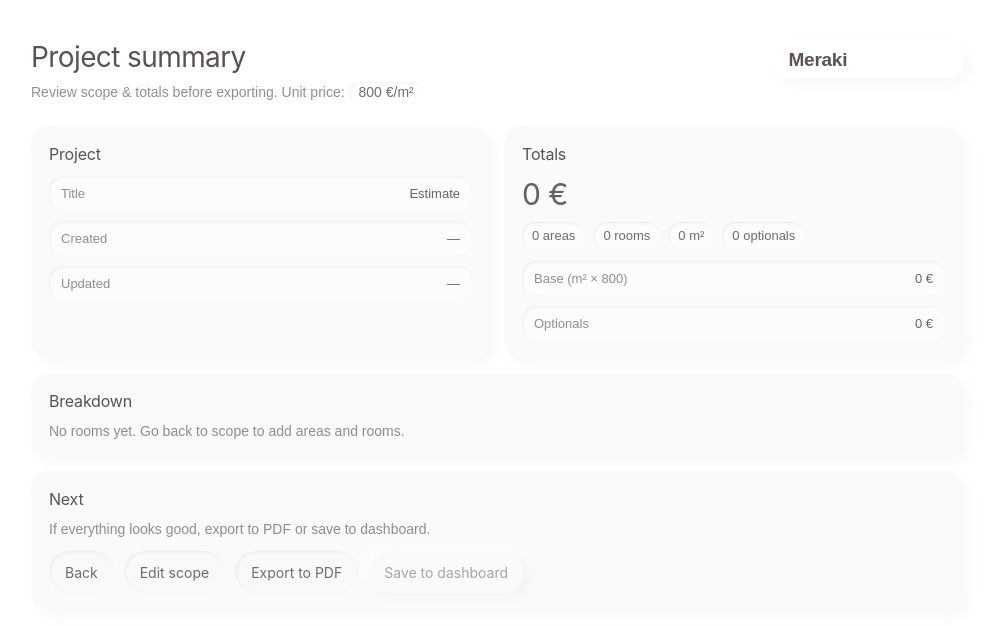
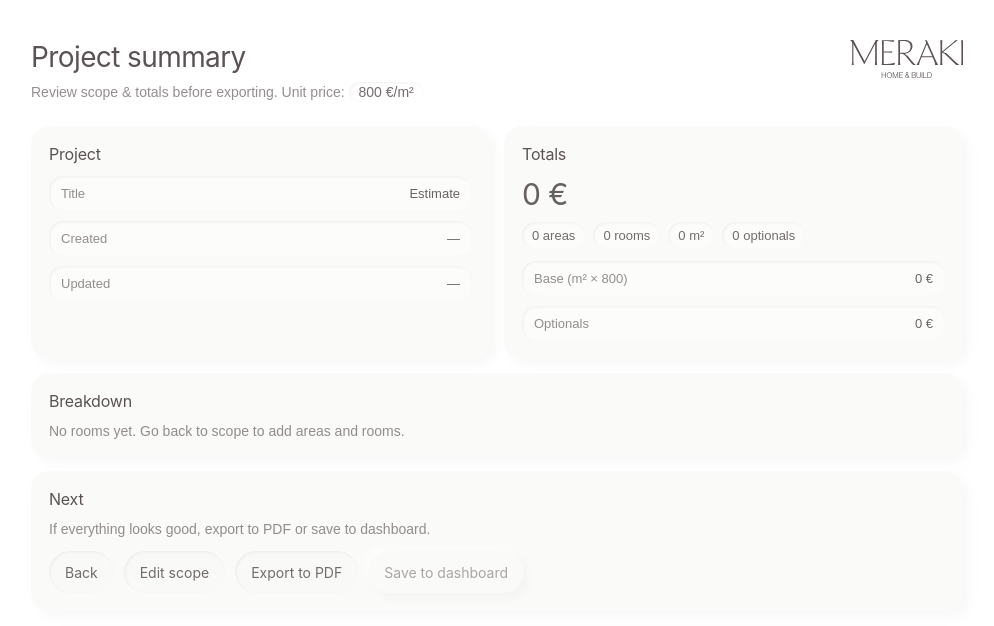
Before and after one commit to manager-estimator/meraki-estimator, a Next.js app: page /project-summary in a window 1280 px wide. Shown: the top 626 px of the page, without its empty margins (143-1137 px from the left). Built offline with nearby package versions, Linux system fonts and the light colour scheme; a web font is replaced by a local one.

Commit message:
Use Meraki logo in project summary header

```diff
--- /dev/null
+++ b/app/components/MerakiLogo.tsx
@@ -0,0 +1,44 @@
+import React from "react";
+
+export default function MerakiLogo({
+  className,
+  title = "Meraki Home & Build",
+}: {
+  className?: string;
+  title?: string;
+}) {
+  return (
+    <svg
+            className={className}
+            width="370"
+            height="124"
+            viewBox="0 0 370 124"
+            fill="none"
+            xmlns="http://www.w3.org/2000/svg"
+           role="img" aria-label={title}>
+            <g clipPath="url(#clip0_1_11)">
+              <path d="M252.632 123.663V105.461H259.184C264.261 105.461 267.08 108.975 267.08 114.6C267.08 120.226 264.212 123.663 259.134 123.663H252.636H252.632ZM254.487 107.092V122.036H259.134C263.679 122.036 265.153 118.626 265.153 114.605C265.153 110.584 263.733 107.097 259.184 107.097H254.487V107.092Z" fill="#5A5253"/>
+              <path d="M239.003 105.466H240.859V122.036H250.633V123.667H239.003V105.466Z" fill="#5A5253"/>
+              <path d="M233.948 105.466H235.803V123.667H233.948V105.466Z" fill="#5A5253"/>
+              <path d="M230.874 117.53C230.874 121.398 228.79 123.995 224.044 123.995C219.298 123.995 217.214 121.398 217.214 117.53V105.466H219.069V117.53C219.069 120.787 220.696 122.364 224.044 122.364C227.391 122.364 229.023 120.787 229.023 117.53V105.466H230.878V117.53H230.874Z" fill="#5A5253"/>
+              <path d="M201.577 123.663V105.461H208.815C212.396 105.461 214.552 107.191 214.552 110.044C214.552 112.21 213.31 113.329 211.683 113.89V113.94C213.691 114.322 215.287 115.822 215.287 118.446C215.287 121.884 212.898 123.663 209.295 123.663H201.577ZM203.433 113.279H209.169C211.657 113.279 212.625 112.03 212.625 110.224C212.625 108.418 211.509 107.092 209.169 107.092H203.433V113.279ZM203.433 122.036H209.349C212.244 122.036 213.36 120.558 213.36 118.446C213.36 116.335 211.961 114.906 209.806 114.906H203.433V122.032V122.036Z" fill="#5A5253"/>
+              <path d="M191.404 115.036H193.08C192.879 116.766 192.345 118.676 191.404 120.28L194.098 123.663H192.117L190.468 121.601C189.222 123.025 187.496 123.995 185.188 123.995C181.814 123.995 179.779 121.933 179.779 119.183C179.779 116.434 182.015 114.807 184.072 113.634C182.826 112.057 181.912 110.759 181.912 109.101C181.912 107.142 183.234 105.129 185.977 105.129C188.72 105.129 190.091 106.989 190.091 109.123C190.091 111.258 188.617 112.484 186.309 113.886L190.297 118.9C190.88 117.728 191.238 116.38 191.413 115.032L191.404 115.036ZM183.584 109.105C183.584 110.377 184.422 111.55 185.462 112.848C187.29 111.806 188.406 110.813 188.406 109.236C188.406 107.784 187.492 106.688 185.968 106.688C184.444 106.688 183.579 107.861 183.579 109.105H183.584ZM181.451 119.058C181.451 121.016 182.898 122.369 185.211 122.369C187.039 122.369 188.411 121.556 189.423 120.307L184.928 114.708C183.073 115.827 181.451 116.973 181.451 119.062V119.058Z" fill="#5A5253"/>
+              <path d="M162.121 113.356H171.439V114.987H162.121V122.036H172.864V123.667H160.271V105.466H172.586V107.097H162.126V113.36L162.121 113.356Z" fill="#5A5253"/>
+              <path d="M139.646 123.663V105.461H142.187L148.332 121.169H148.381L154.525 105.461H157.066V123.663H155.238V108.085H155.188L149.197 123.663H147.52L141.555 108.085H141.506V123.663H139.651H139.646Z" fill="#5A5253"/>
+              <path d="M128.51 123.995C123.28 123.995 119.802 120.024 119.802 114.551C119.802 109.078 123.28 105.133 128.51 105.133C133.74 105.133 137.244 109.078 137.244 114.551C137.244 120.024 133.74 123.995 128.51 123.995ZM128.51 122.369C133.005 122.369 135.313 118.855 135.313 114.555C135.313 110.256 133 106.764 128.51 106.764C124.019 106.764 121.729 110.251 121.729 114.555C121.729 118.86 124.041 122.369 128.51 122.369Z" fill="#5A5253"/>
+              <path d="M103.453 105.466H105.308V113.333H115.567V105.466H117.422V123.667H115.567V114.96H105.308V123.667H103.453V105.466Z" fill="#5A5253"/>
+              <path d="M5.70954 80.9023C7.16606 74.8681 7.2781 70.2761 7.2781 62.4537V10.8327C7.2781 7.03604 4.81323 3.12257 0 0.777182V0.332367H10.6348L47.6976 69.382L84.1956 0.332367H93.3784V0.777182C87.5568 3.34722 87.4448 6.47441 87.4448 14.4092V65.8055C87.3013 70.8557 87.6375 75.9105 88.4531 80.9023L88.229 81.3381H81.175L80.9509 80.9023C81.8652 75.9239 82.2416 70.8647 82.0713 65.8055V12.2885L46.9133 79.0062H46.4651L11.083 12.8456V62.4537C11.083 70.2761 11.083 75.0927 12.4274 81.1134L12.2034 81.3381H5.93362L5.70954 80.9023Z" fill="#5A5253"/>
+              <path d="M103.637 80.9023C104.448 75.9149 104.789 70.8602 104.645 65.8055V15.9728C104.789 10.9226 104.452 5.87234 103.637 0.889517L103.861 0.444702H144.953V0.889517L141.591 6.36658C131.96 4.13352 124.575 3.35172 110.019 3.35172V37.6519C120.205 37.6519 132.189 37.0947 138.235 36.5331L138.571 36.8701L136.106 41.8978C127.447 40.8824 118.735 40.3972 110.019 40.4466V78.5479C129.164 78.5479 135.994 77.8874 146.521 74.6389L146.857 74.9759L144.271 81.3875H103.852L103.641 80.9068L103.637 80.9023Z" fill="#5A5253"/>
+              <path d="M156.708 80.9023C157.519 75.915 157.86 70.8602 157.716 65.8055V15.9728C157.86 10.9226 157.523 5.87233 156.708 0.889508L156.932 0.444693C163.538 0.444693 170.368 -0.00012207 176.973 -0.00012207C191.642 -0.00012207 203.845 5.80943 203.845 19.9986C203.845 33.4059 192.762 43.3491 178.766 44.9127C182.235 48.8217 184.588 50.6099 188.061 51.2794L198.588 64.1296C204.858 72.0734 211.8 78.777 214.825 80.7765L214.601 81.3336H210.796C205.647 81.3336 203.854 79.779 201.277 76.5395L184.148 55.5209C175.974 45.2407 170.825 44.9082 164.331 44.9082H163.098V65.801C162.955 70.8513 163.291 75.906 164.107 80.8978L163.883 81.3336H156.941L156.717 80.8978L156.708 80.9023ZM197.799 21.8947C197.799 9.93857 189.401 3.23489 173.953 3.23489C170.314 3.22142 166.679 3.52245 163.094 4.12902V41.2239C166.661 41.6597 170.251 41.8844 173.841 41.8933C188.957 41.8933 197.799 34.4528 197.799 21.8947Z" fill="#5A5253"/>
+              <path d="M217.424 80.9023C220.673 75.7038 223.483 70.2447 225.823 64.5789L246.537 14.3014C247.321 12.2885 248.441 9.38592 248.441 8.15482C248.441 5.92176 245.752 2.67776 243.74 0.894003V0.449188H250.794L278.674 63.3523C281.224 69.373 284.142 75.2365 287.409 80.9068V81.3875H277.666C277.666 76.818 277.218 73.3449 273.637 65.1855L269.72 56.4689H233.329L229.749 65.1855C226.051 74.2345 225.72 77.9323 225.608 81.3875H217.433V80.9068L217.424 80.9023ZM268.371 53.2923L250.794 13.852L234.557 53.2923H268.371Z" fill="#5A5253"/>
+              <path d="M316.458 52.5105C307.948 44.2432 304.815 42.0057 300.67 42.0057V65.8055C300.526 70.8557 300.863 75.9104 301.678 80.9023L301.454 81.3381H294.512L294.288 80.9023C295.104 75.9149 295.44 70.8602 295.296 65.8055V15.9728C295.44 10.9405 295.108 5.90378 294.301 0.934439L294.526 0.489624H301.468L301.692 0.934439C300.876 5.91726 300.54 10.972 300.683 16.0177V37.4722L330.58 13.0028C337.298 7.52579 340.543 4.17395 343.119 0.489624H351.966V0.934439C345.584 5.29273 340.771 9.08938 333.941 14.6788L303.82 39.3727C307.034 41.5249 310.722 42.8638 314.567 43.2817L325.986 54.2313C346.028 73.4482 351.177 77.9278 356.107 80.7225L356.555 81.383H346.476L316.458 52.5105Z" fill="#5A5253"/>
+              <path d="M362.596 80.8978C363.417 75.9104 363.757 70.8557 363.614 65.801V15.9728C363.753 10.9405 363.412 5.90378 362.596 0.934439L362.821 0.489624H369.771L369.996 0.934439C369.175 5.91726 368.835 10.9675 368.978 16.0177V65.8504C368.839 70.9052 369.18 75.9554 369.996 80.9472L369.771 81.383H362.821L362.596 80.9023V80.8978Z" fill="#5A5253"/>
+            </g>
+            <defs>
+              <clipPath id="clip0_1_11">
+                <rect width="370" height="123.995" fill="white"/>
+              </clipPath>
+            </defs>
+          </svg>
+  );
+}
--- a/app/project-summary/page.module.css
+++ b/app/project-summary/page.module.css
@@ -28,10 +28,9 @@
 .logoImg {
   height: 38px;
   width: auto;
-  border-radius: 12px;
-  box-shadow: -6px -6px 12px rgba(255, 255, 255, 0.6),
-    6px 6px 12px rgba(217, 217, 217, 0.18);
+  display: block;
 }
+
 
 .title {
   color: var(--Principal);
--- a/app/project-summary/page.tsx
+++ b/app/project-summary/page.tsx
@@ -1,10 +1,11 @@
 "use client";
 
 import Link from "next/link";
-import Image from "next/image";
 import { useState, useSyncExternalStore, Fragment } from "react";
 import { useRouter } from "next/navigation";
 import styles from "./page.module.css";
+import MerakiLogo from "../components/MerakiLogo";
+
 import {
   ESTIMATES_EVENT,
   finalizeActiveEstimate,
@@ -270,7 +271,7 @@ export default function ProjectSummaryPage() {
         </div>
 
         <div className={styles.headerRight} aria-label="Meraki logo">
-          <Image className={styles.logoImg} src="/meraki-logo.svg" alt="Meraki" width={220} height={44} priority />
+          <MerakiLogo className={styles.logoImg} />
         </div>
       </header>
 
```
